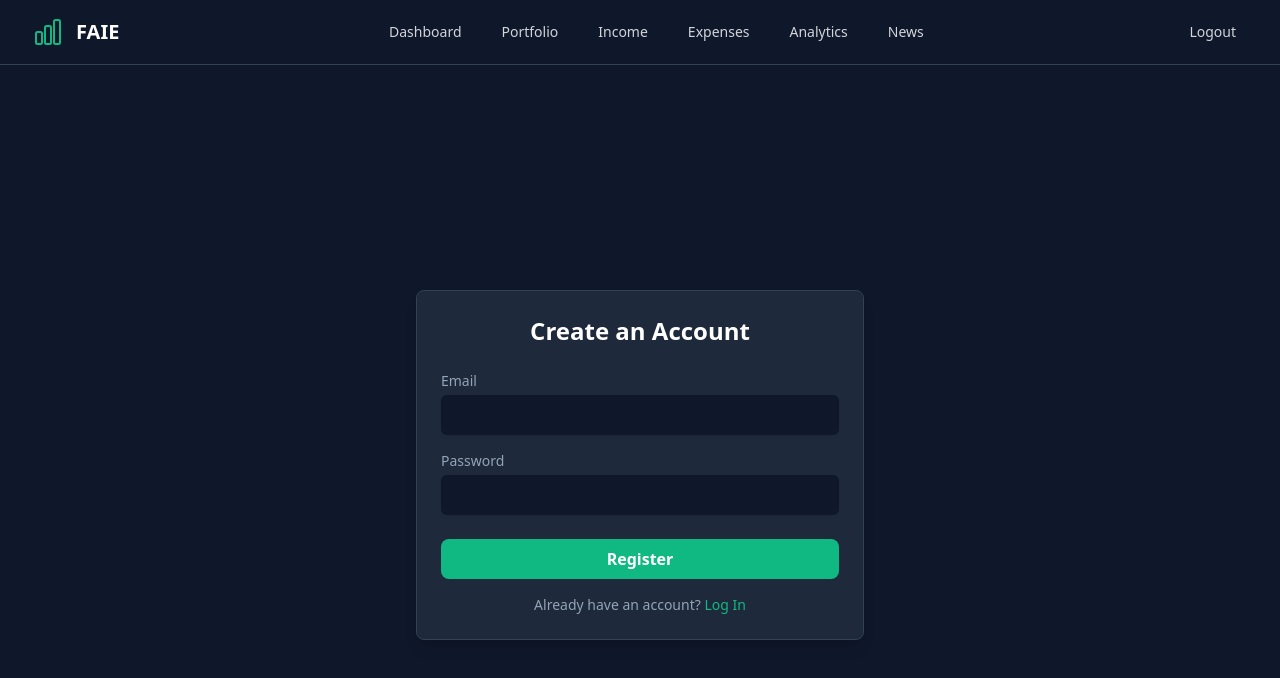
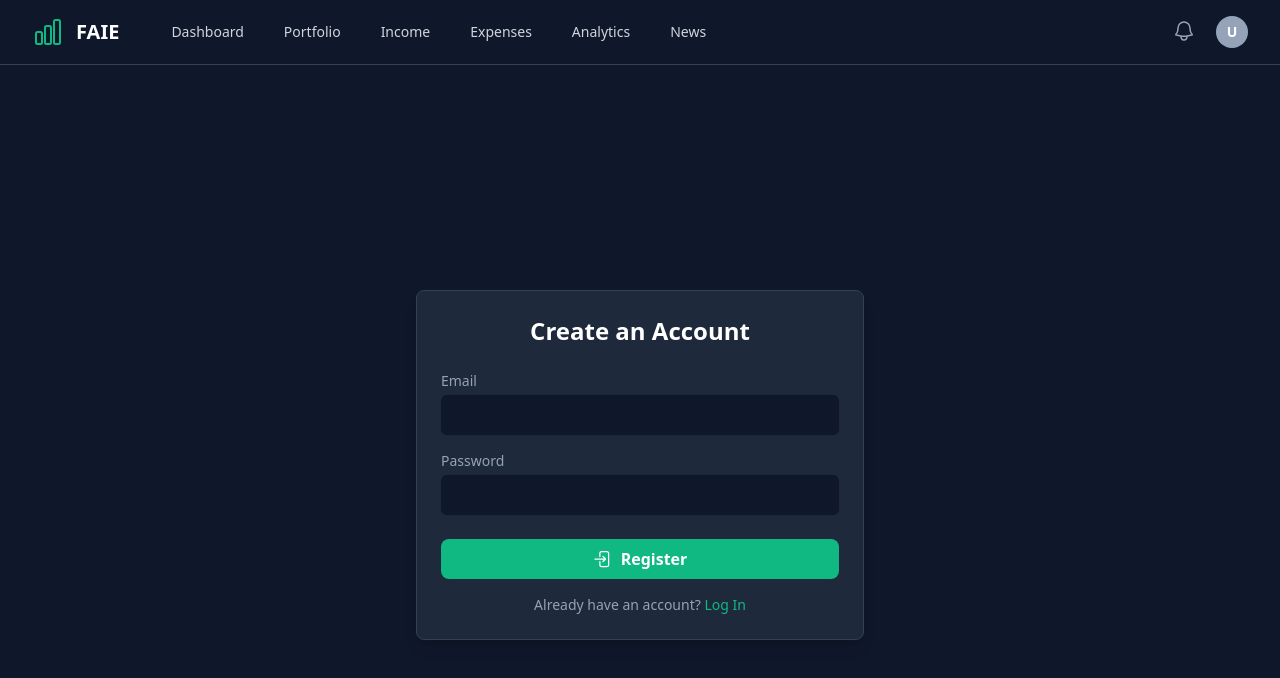
Before and after one commit to KoNsZwG/investment-tracker, a Vue app: page /register in a window 1280 px wide. Shown: the top 678 px of the page. Built offline with nearby package versions, Linux system fonts and the light colour scheme; no server answers; sample sign-in values are in the browser's storage.

Commit message:
Implement and update UI and login for login and register

```diff
--- a/src/components/AppNavbar.vue
+++ b/src/components/AppNavbar.vue
@@ -1,18 +1,25 @@
-// src/components/TheNavbar.vue
+// src/components/AppNavbar.vue
 
 <script setup lang="ts">
 import { ref } from 'vue'
-import { RouterLink } from 'vue-router'
+import { RouterLink, useRouter } from 'vue-router'
 import { useAuthStore } from '@/stores/authStore'
-import { ChartBarIcon, Bars3Icon, XMarkIcon } from '@heroicons/vue/24/outline'
-import { useRouter } from 'vue-router' // Import useRouter to handle navigation
+import {
+  ChartBarIcon,
+  BellIcon,
+  Bars3Icon,
+  XMarkIcon,
+  ArrowLeftOnRectangleIcon,
+} from '@heroicons/vue/24/outline'
+
+const isNotificationMenuOpen = ref(false)
+const isProfileMenuOpen = ref(false)
 
 const authStore = useAuthStore()
-const router = useRouter() // Get the router instance
+const router = useRouter()
 const isMobileMenuOpen = ref(false)
 
 const handleLogout = async () => {
-  // Create a handler for logout
   await authStore.logOut()
   router.push({ name: 'login' })
 }
@@ -21,20 +28,18 @@ const handleLogout = async () => {
 <template>
   <nav v-if="authStore.user" class="bg-brand-dark border-b border-brand-border">
     <div class="max-w-7xl mx-auto px-4 sm:px-6 lg:px-8">
+      <!-- This is the main flex container -->
       <div class="flex items-center justify-between h-16">
+        <!-- Left Side Group: Logo and Links -->
+        <div class="flex items-center">
           <!-- Logo Section -->
-        <div class="flex items-center">
-          <div class="flex-shrink-0">
+          <div class="flex-shrink-0 flex items-center">
             <ChartBarIcon class="h-8 w-8 text-brand-primary" />
+            <h1 class="text-white text-xl font-bold ml-3">FAIE</h1>
           </div>
-          <div class="ml-3">
-            <h1 class="text-white text-xl font-bold">FAIE</h1>
-          </div>
-        </div>
-
           <!-- Desktop Navigation Links -->
           <div class="hidden md:block">
-          <div class="ml-10 flex items-baseline space-x-4">
+            <div class="ml-10 flex items-center space-x-4">
               <RouterLink :to="{ name: 'dashboard' }" class="nav-link">Dashboard</RouterLink>
               <RouterLink :to="{ name: 'portfolio' }" class="nav-link">Portfolio</RouterLink>
               <RouterLink :to="{ name: 'income' }" class="nav-link">Income</RouterLink>
@@ -43,16 +48,64 @@ const handleLogout = async () => {
               <RouterLink :to="{ name: 'news' }" class="nav-link">News</RouterLink>
             </div>
           </div>
+        </div>
 
-        <!-- Desktop Profile/Logout -->
+        <!-- Right Side Group: Logout, Profile, Notifications -->
         <div class="hidden md:block">
           <div class="ml-4 flex items-center md:ml-6 space-x-4">
-            <button @click="handleLogout" class="nav-link">Logout</button>
-            <!-- Bell and Profile placeholders could go here -->
+            <!-- Notification Dropdown -->
+            <div class="relative">
+              <button
+                @click="isNotificationMenuOpen = !isNotificationMenuOpen"
+                type="button"
+                class="p-1 rounded-full text-gray-400 hover:text-white"
+              >
+                <BellIcon class="h-6 w-6" aria-hidden="true" />
+              </button>
+              <div
+                v-if="isNotificationMenuOpen"
+                @mouseleave="isNotificationMenuOpen = false"
+                class="origin-top-right absolute right-0 mt-2 w-48 rounded-md shadow-lg py-1 bg-brand-card ring-1 ring-black ring-opacity-5"
+              >
+                <p class="block px-4 py-2 text-sm text-gray-400">No new notifications</p>
+              </div>
+            </div>
+            <!-- Profile Dropdown -->
+            <div class="ml-3 relative">
+              <button
+                @click="isProfileMenuOpen = !isProfileMenuOpen"
+                type="button"
+                class="max-w-xs bg-gray-800 rounded-full flex items-center text-sm"
+              >
+                <div
+                  class="h-8 w-8 rounded-full bg-brand-secondary flex items-center justify-center text-white font-bold"
+                >
+                  {{ authStore.user.email?.charAt(0).toUpperCase() }}
+                  <!-- Show first initial -->
+                </div>
+              </button>
+              <div
+                v-if="isProfileMenuOpen"
+                @mouseleave="isProfileMenuOpen = false"
+                class="origin-top-right absolute right-0 mt-2 w-48 rounded-md shadow-lg py-1 bg-brand-card ring-1 ring-black ring-opacity-5"
+              >
+                <div class="px-4 py-2 text-sm text-gray-400 border-b border-brand-border">
+                  {{ authStore.user.email }}
+                </div>
+                <a
+                  href="#"
+                  @click.prevent="handleLogout"
+                  class="flex items-center px-4 py-2 text-sm text-gray-200 hover:bg-gray-700"
+                >
+                  <ArrowLeftOnRectangleIcon class="h-5 w-5 mr-2" />
+                  <span>Logout</span>
+                </a>
+              </div>
+            </div>
           </div>
         </div>
 
-        <!-- Mobile Menu Button -->
+        <!-- Mobile Menu Button (Only shows on mobile) -->
         <div class="-mr-2 flex md:hidden">
           <button
             @click="isMobileMenuOpen = !isMobileMenuOpen"
@@ -65,9 +118,10 @@ const handleLogout = async () => {
           </button>
         </div>
       </div>
+      <!-- This closing div is for the main flex container -->
     </div>
 
-    <!-- Mobile Menu Panel (WITH LOGOUT BUTTON) -->
+    <!-- Mobile Menu Panel (This correctly sits outside the main flex container) -->
     <div v-if="isMobileMenuOpen" class="md:hidden">
       <div class="px-2 pt-2 pb-3 space-y-1 sm:px-3">
         <RouterLink
@@ -104,10 +158,12 @@ const handleLogout = async () => {
           >News</RouterLink
         >
       </div>
-      <!-- This is the new section for mobile logout -->
       <div class="border-t border-gray-700 pt-4 pb-3">
         <div class="px-2 space-y-1">
-          <button @click="handleLogout" class="mobile-nav-link w-full text-left">Logout</button>
+          <button @click="handleLogout" class="mobile-nav-link w-full text-left flex items-center">
+            <ArrowLeftOnRectangleIcon class="h-5 w-5 mr-2" />
+            <span>Logout</span>
+          </button>
         </div>
       </div>
     </div>
@@ -121,6 +177,9 @@ const handleLogout = async () => {
 .mobile-nav-link {
   @apply text-gray-300 hover:bg-gray-700 hover:text-white block px-3 py-2 rounded-md text-base font-medium;
 }
+.btn-secondary {
+  @apply bg-brand-card hover:bg-gray-700 text-gray-300 font-medium py-2 px-4 rounded-lg text-sm transition-colors;
+}
 .router-link-exact-active {
   @apply bg-gray-900 text-white;
 }
--- a/src/views/LoginView.vue
+++ b/src/views/LoginView.vue
@@ -3,6 +3,7 @@
 import { ref } from 'vue'
 import { useAuthStore } from '@/stores/authStore'
 import { useRouter, RouterLink } from 'vue-router'
+import { ArrowRightEndOnRectangleIcon } from '@heroicons/vue/24/outline'
 
 const authStore = useAuthStore()
 const router = useRouter()
@@ -39,7 +40,10 @@ const handleLogin = async () => {
           >
           <input v-model="password" type="password" id="password" class="input-field" required />
         </div>
-        <button type="submit" class="btn-primary w-full">Log In</button>
+        <button type="submit" class="btn-primary w-full flex items-center justify-center">
+          <ArrowRightEndOnRectangleIcon class="h-5 w-5 mr-2" />
+          <span>Log In</span>
+        </button>
       </form>
       <p class="text-center text-sm text-brand-secondary mt-4">
         Don't have an account?
--- a/src/views/RegisterView.vue
+++ b/src/views/RegisterView.vue
@@ -3,6 +3,7 @@
 import { ref } from 'vue'
 import { useAuthStore } from '@/stores/authStore'
 import { useRouter, RouterLink } from 'vue-router'
+import { ArrowRightEndOnRectangleIcon } from '@heroicons/vue/24/outline'
 
 const authStore = useAuthStore()
 const router = useRouter()
@@ -44,7 +45,10 @@ const handleRegister = async () => {
           >
           <input v-model="password" type="password" id="password" class="input-field" required />
         </div>
-        <button type="submit" class="btn-primary w-full">Register</button>
+        <button type="submit" class="btn-primary w-full flex items-center justify-center">
+          <ArrowRightEndOnRectangleIcon class="h-5 w-5 mr-2" />
+          <span>Register</span>
+        </button>
       </form>
       <p class="text-center text-sm text-brand-secondary mt-4">
         Already have an account?
```
Lines whose indentation alone changed are shown as unchanged.
